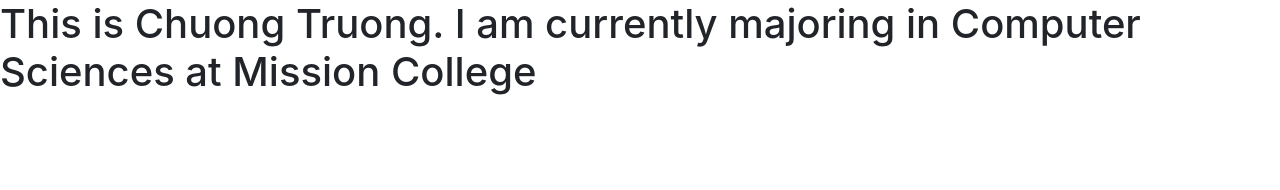
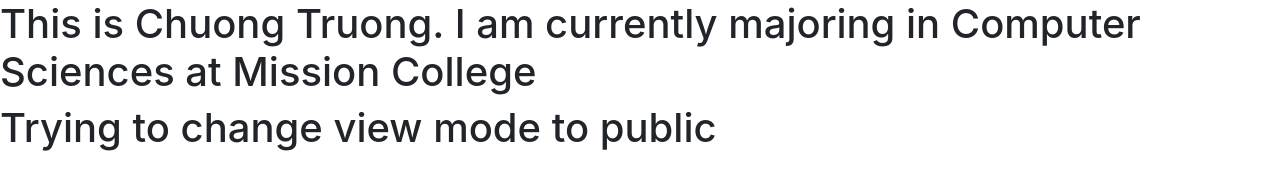
Before and after one commit to chuongtruong/chuongtruong.github.io, a plain HTML site: page index.html in a window 1280 px wide. Drawn offline with nearby package versions, Linux system fonts and the light colour scheme.

Commit message:
Update index.html

```diff
--- a/index.html
+++ b/index.html
@@ -12,6 +12,7 @@
   </head>
   <body>
     <h1>This is Chuong Truong. I am currently majoring in Computer Sciences at Mission College</h1>
+    <h1>Trying to change view mode to public</h1>
 
     <!-- Optional JavaScript -->
     <!-- jQuery first, then Popper.js, then Bootstrap JS -->
```
